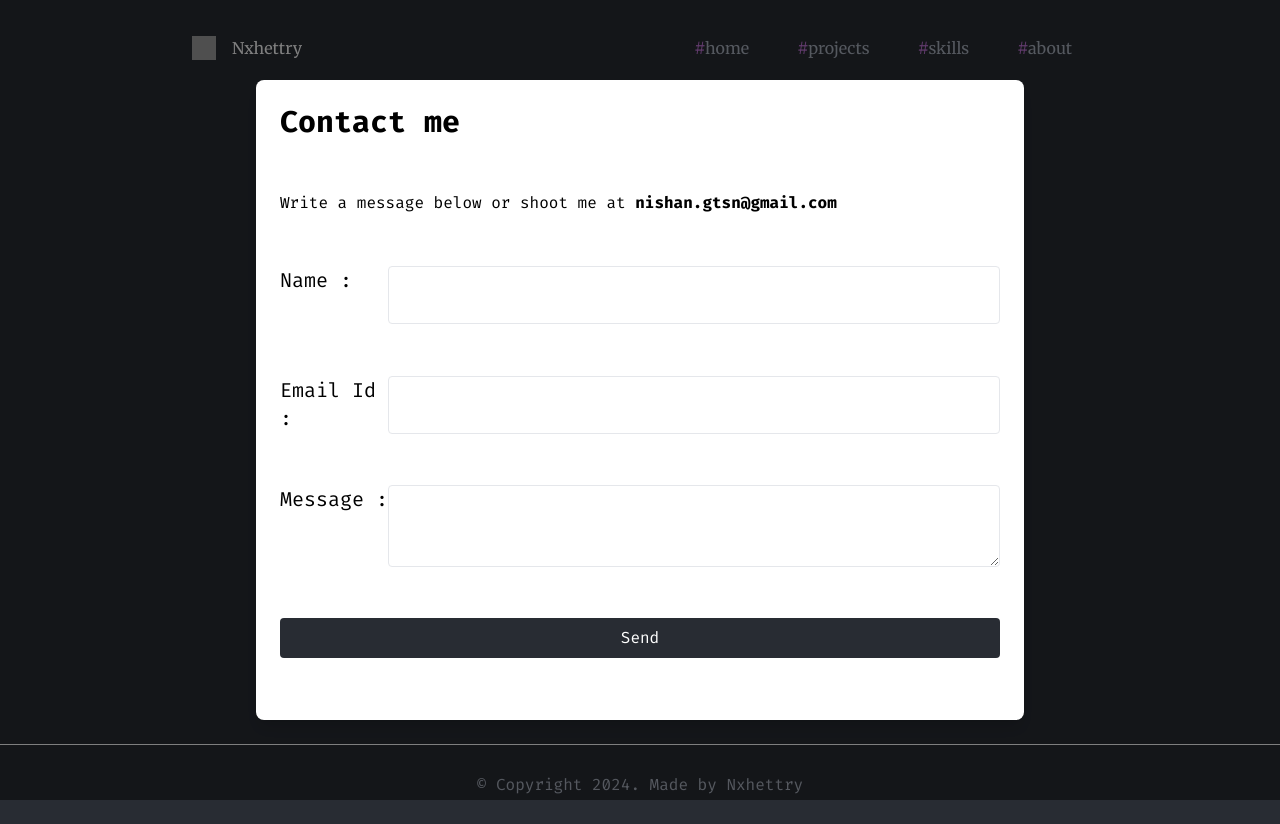
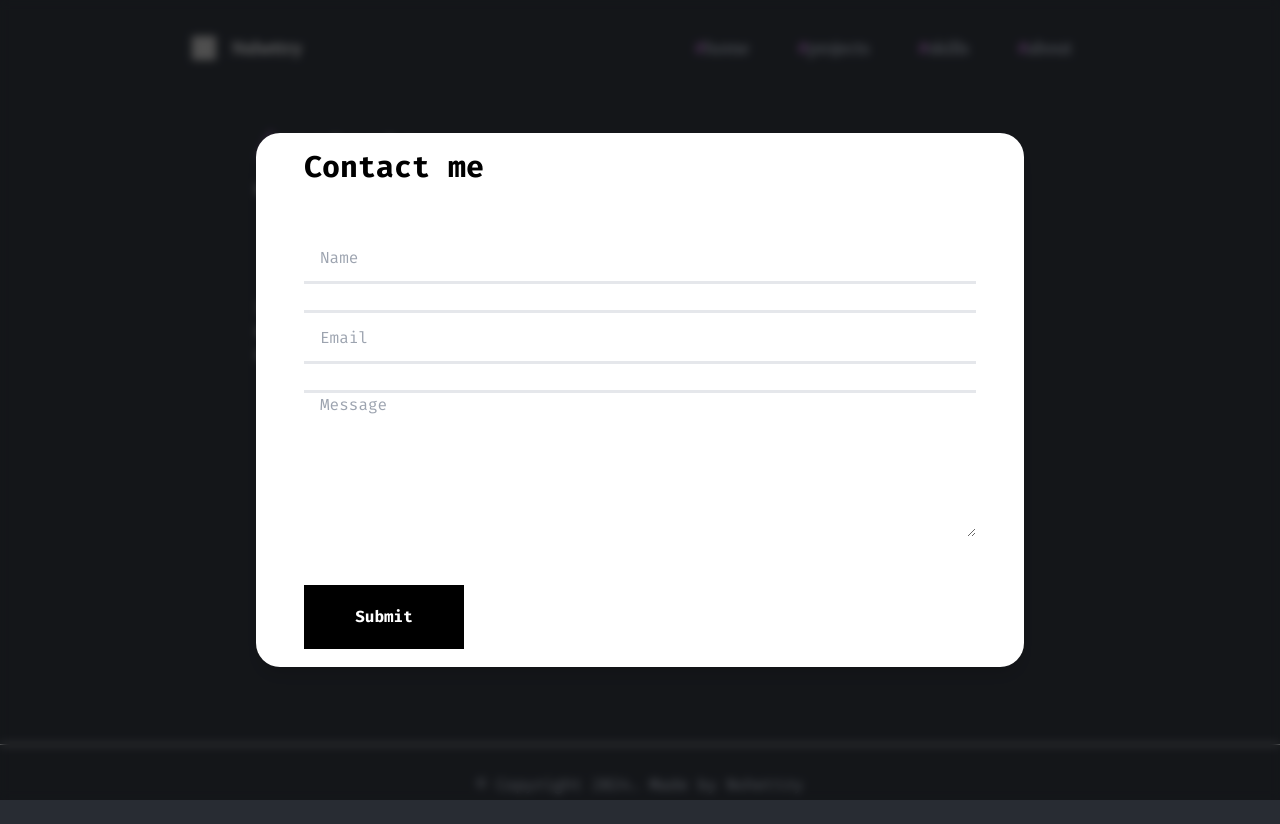
Before and after one commit to nxhettry/React-Portfolio, a React (Vite) app: page /contact in a window 1280 px wide. Both pictures are taken after a click on the button "Send an Email". Built offline with nearby package versions, Linux system fonts and the light colour scheme; grey boxes are pictures that could not be loaded.

Commit message:
Finally added email feature

```diff
--- a/src/Routes/Contactpage/Contactpage2.jsx
+++ b/src/Routes/Contactpage/Contactpage2.jsx
@@ -6,38 +6,13 @@ const Contactpage2 = () => {
   const [hover, setHover] = useState(false);
   const [clicked, setClicked] = useState(false);
   const handleClick = () => {
-    setClicked(!clicked);
+    setClicked(current => !current);
+    console.log("Current is in :", clicked);
   };
 
   return (
     <div className="flex flex-col gap-20 w-full ">
-      {clicked && (
-        <div
-          className="fixed inset-0 bg-black bg-opacity-50 flex justify-center items-center"
-          onClick={() => setClicked(false)}
-        >
-          <div
-            className="bg-white p-6 h-[40rem] w-[60vw] mx-auto rounded-lg shadow-lg z-10"
-            onClick={(e) => e.stopPropagation()}
-          >
-            <form action={SendEmail} className="text-black flex flex-col gap-[3.2rem]">
-                <h1 className="text-3xl font-bold text-black">Contact me</h1>
-                <p>Write a message below or shoot me at <b>nishan.gtsn@gmail.com</b></p>
-                <div className="flex w-full items-start justify-center"><p className="w-[15%] text-xl">Name : </p><input name="query" className="border w-[85%] p-4 rounded" /></div>
-                <div className="flex w-full items-start justify-center"><p className="w-[15%] text-xl">Email Id :</p> <input name="query" className="border w-[85%] p-4 rounded" /></div>
-                <div className="flex w-full items-start justify-center"><p className="w-[15%] text-xl">Message :</p> <textarea name="query" className="border w-[85%] p-4 rounded" /></div>
-
-              <button
-                type="submit"
-                className="px-4 py-2 bg-background text-white rounded quote transition duration-300"
-              >
-                Send
-              </button>
-            </form>
-          </div>
-        </div>
-      )}
-
+      {clicked && <SendEmail hideForm={handleClick} />}
       <p className="w-3/5">
         I'm interested in freelance opportunities. However, if you have anything
         else, do not hesitate to contact me.
@@ -53,7 +28,7 @@ const Contactpage2 = () => {
               onMouseLeave={() => setHover(false)}
               className="border text-nowrap border-purpleText p-3 h-12 w-40 text-white font-mainText"
               style={{
-                display: clicked ? "none" : "initial",
+                display: clicked ? "none" : "block",
                 backgroundColor: hover ? "#4B5563" : "initial",
                 transform: hover ? "scale(1.1)" : "scale(1)",
                 transition:
--- a/src/Routes/Contactpage/SendEmail.jsx
+++ b/src/Routes/Contactpage/SendEmail.jsx
@@ -1,61 +1,95 @@
-import React, { useState, useRef, useEffect } from 'react';
+import React, { useState, useRef, useEffect } from "react";
 import "../../App.css";
+import Input from "../../components/Utils/Input";
 
-const SendEmail = ({ onSubmit }) => {
-  const [email, setEmail] = useState('');
-  const [name, setName] = useState('');
-  const [message, setMessage] = useState('');
+const SendEmail = ({ onSubmit, hideForm }) => {
+  const [email, setEmail] = useState("");
+  const [name, setName] = useState("");
+  const [message, setMessage] = useState("");
+  const [isVisible, setIsVisible] = useState(true);
+  const ref = useRef(null);
 
   const handleSubmit = async (event) => {
     event.preventDefault();
+    console.clear();
 
-    const response = await fetch('https://formspree.io/f/xkndpvwl', {
-      method: 'POST',
+    const response = await fetch("https://formspree.io/f/xkndpvwl", {
+      method: "POST",
       headers: {
-        'Content-Type': 'application/json',
+        "Content-Type": "application/json",
       },
-      body: JSON.stringify({ email, message }),
+      body: JSON.stringify({ email, name, message }),
     });
 
     if (response.ok) {
-      console.log('Form successfully submitted');
-      onSubmit();
+      console.log("Form successfully submitted");
+      hideForm();
+      setIsVisible(false);
     } else {
-      console.error('Form submission failed');
+      console.error("Form submission failed");
+      alert("Form submission failed. Please try again.");
     }
   };
 
+  useEffect(() => {
     const handleClickOutside = (event) => {
       if (ref.current && !ref.current.contains(event.target)) {
-      onSubmit();
+        setIsVisible(false);
+        hideForm();
       }
     };
-  const isClicked = (e) => {
-    onSubmit();
-    handleSubmit(e);
-  }
 
-  const ref = useRef();
+    document.addEventListener("mousedown", handleClickOutside);
+    return () => document.removeEventListener("mousedown", handleClickOutside);
+  }, [ref]);
 
-  useEffect(() => {
-    document.addEventListener('mousedown', handleClickOutside);
-    return () => {
-      document.removeEventListener('mousedown', handleClickOutside);
-    };
-  }, []);
+  if (!isVisible) return null;
 
   return (
-    <form ref={ref} className="flex flex-col gap-12 px-12 py-4 rounded-3xl bg-form h-4/6 w-3/5 absolute top-1/2 left-1/2 transform -translate-x-1/2 -translate-y-1/2 shadow-lg" onSubmit={handleSubmit}>
+    <div className="fixed inset-0 bg-black bg-opacity-50 backdrop-blur-sm flex justify-center items-center">
+      <form
+        ref={ref}
+        className="flex flex-col gap-12 px-12 py-4 rounded-3xl bg-white h-4/6 w-3/5 shadow-lg"
+        onSubmit={handleSubmit}
+      >
         <h1 className="text-3xl font-bold text-black">Contact me</h1>
-      <div className='flex flex-col gap-8 overflow-hidden'>
-        <Input type="name" id="name" name="name" value={name} onChange={(e) => setName(e.target.value)} placeholder="Name" required />
-        <Input type="email" id="email" name="email" value={email} onChange={(e) => setEmail(e.target.value)} placeholder="Email" required />
-        <Input type="textarea" id="message" name="message" value={message} onChange={(e) => setMessage(e.target.value)} placeholder="Message" required />
+        <div className="flex flex-col gap-8 overflow-hidden">
+          <Input
+            type="name"
+            id="name"
+            name="name"
+            value={name}
+            onChange={(e) => setName(e.target.value)}
+            placeholder="Name"
+            required
+          />
+          <Input
+            type="email"
+            id="email"
+            name="email"
+            value={email}
+            onChange={(e) => setEmail(e.target.value)}
+            placeholder="Email"
+            required
+          />
+          <Input
+            type="textarea"
+            id="message"
+            name="message"
+            value={message}
+            onChange={(e) => setMessage(e.target.value)}
+            placeholder="Message"
+            required
+          />
         </div>
-      <button type="submit" onClick={isClicked} className="bg-black text-white w-40 h-16 font-bold text-md aBtn">
+        <button
+          type="submit"
+          className="bg-black text-white w-40 h-16 font-bold text-md"
+        >
           Submit
         </button>
       </form>
+    </div>
   );
 };
 
--- /dev/null
+++ b/src/components/Utils/Input.jsx
@@ -0,0 +1,19 @@
+import React from 'react';
+
+const Input = ({ type, id, name, value, onChange, placeholder, required }) => {
+  const inputType = type === 'textarea' ? 'textarea' : 'input';
+
+  return React.createElement(inputType, {
+    className: type === 'textarea' ? 'bg-inherit text-black outline outline-gray-200 h-36 px-4 py-4px text-md' : 'bg-inherit outline text-black outline-gray-200 h-12 px-4 text-md',
+    placeholder,
+    id,
+    type: type === 'textarea' ? null : type,
+    name,
+    value,
+    onChange,
+    required,
+    spellCheck: false,
+  });
+};
+
+export default Input;
```
Lines whose indentation alone changed are shown as unchanged.
